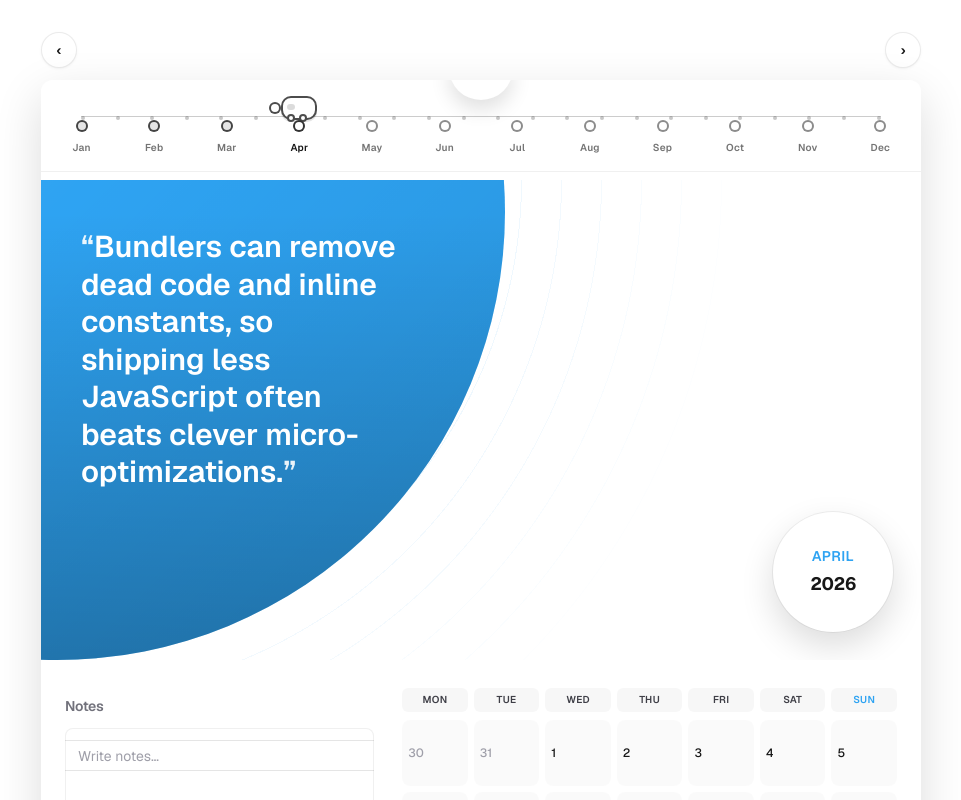
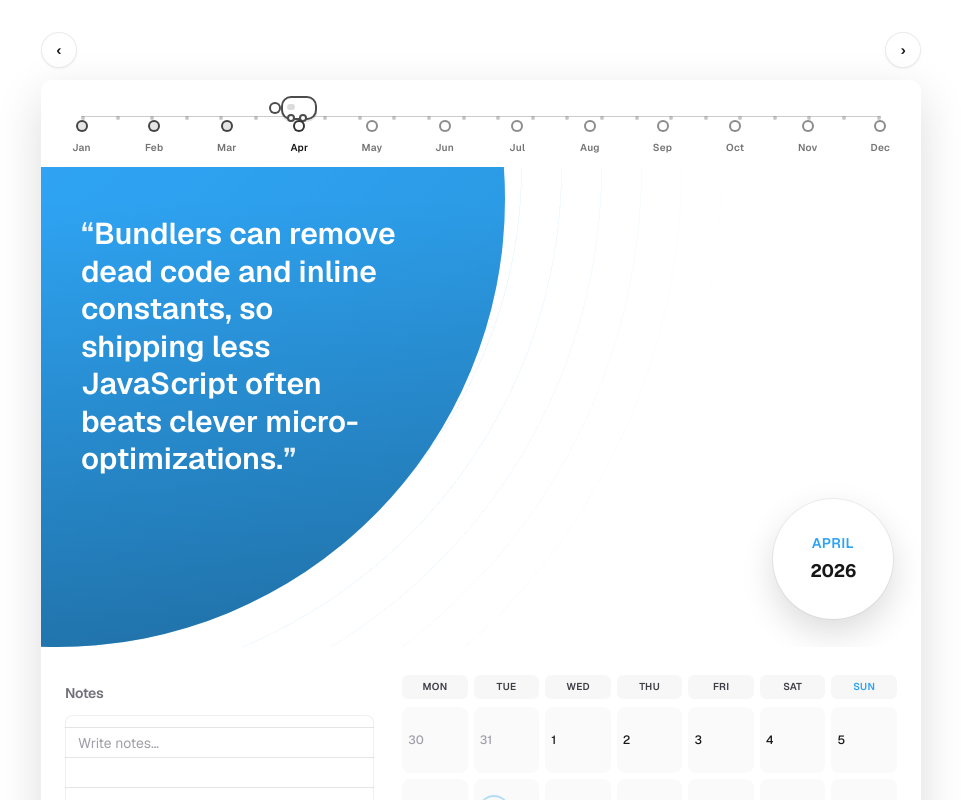
Before and after one commit to Kri01ceram/cali-tuf, a Next.js app: page / in a window 1280 px wide. Shown: the top 800 px of the page, without its empty margins (159-1120 px from the left). Built offline with nearby package versions, Linux system fonts and the light colour scheme.

Commit message:
Refactor CalendarLayout component; remove unnecessary decorative elements for cleaner layout and improved performance

```diff
--- a/src/components/layout/CalendarLayout.tsx
+++ b/src/components/layout/CalendarLayout.tsx
@@ -92,11 +92,6 @@ export default function CalendarLayout() {
         />
 
         <div className="relative overflow-hidden rounded-[12px] bg-white shadow-[0_16px_48px_rgba(0,0,0,0.14)]">
-          <div
-            aria-hidden="true"
-            className="pointer-events-none absolute left-1/2 top-0 z-40 h-10 w-16 -translate-x-1/2 -translate-y-1/2 rounded-b-[999px] bg-white shadow-[0_10px_20px_rgba(0,0,0,0.12)]"
-          />
-
           <div className="relative">
             <div className="relative z-30 bg-white pb-2 pt-4">
               <div
@@ -162,8 +157,6 @@ export default function CalendarLayout() {
                   </div>
                 </div>
               </div>
-
-              <div aria-hidden="true" className="mt-3 h-px w-full bg-black/[.06]" />
             </div>
 
             <div className="relative z-10">
```
